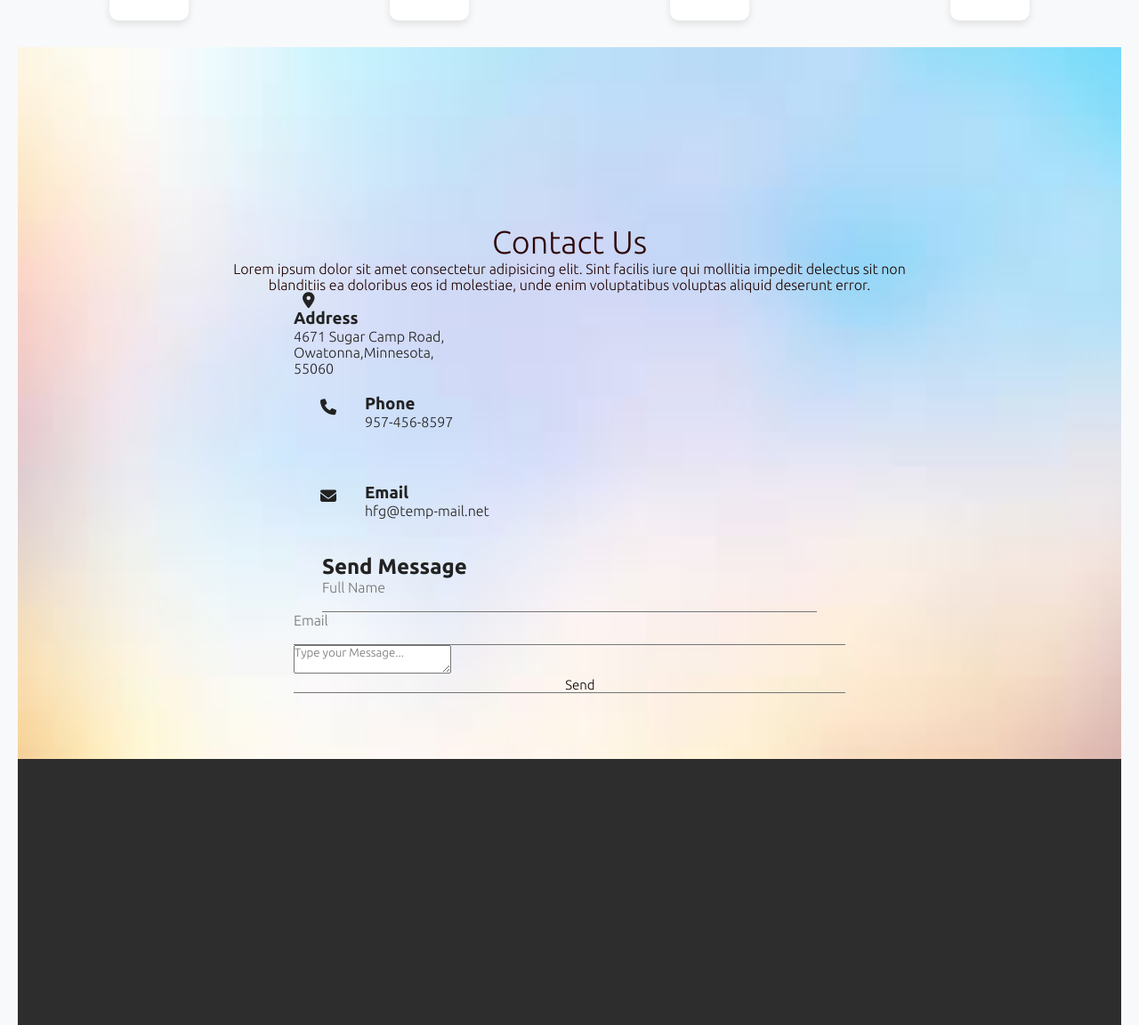
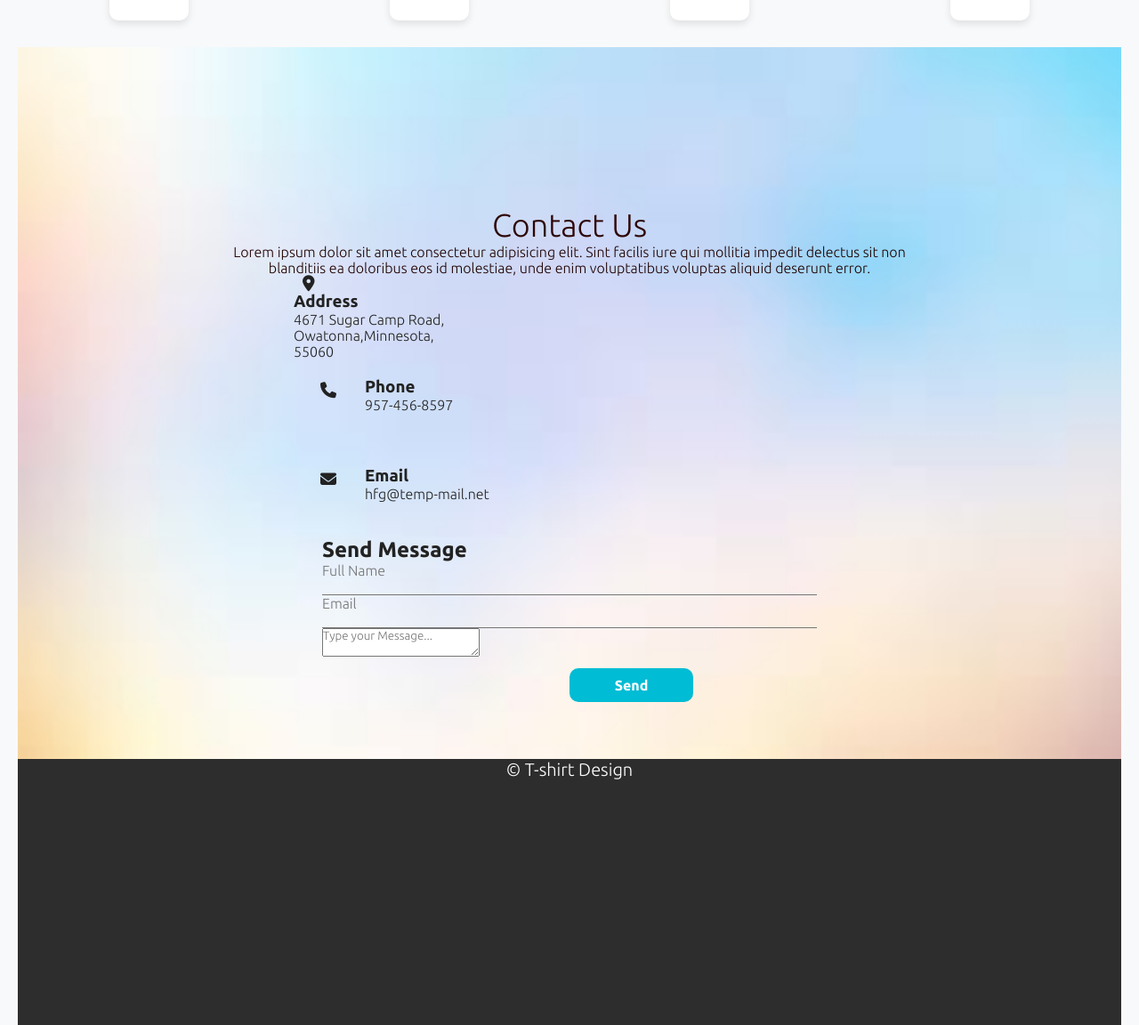
Before and after one commit to bhumiip06/T-shirt-Designing-project, a PHP site: page / in a window 1280 px wide. Shown: the part 1466-2618 px from the top of the page at 89% size. Run offline with PHP 8.4, Linux system fonts and the light colour scheme.

Commit message:
formatted contacty input boxes and changed style for send button in contact form and  resolved password eye toggle in login and signup form

```diff
--- a/index.html
+++ b/index.html
@@ -24,10 +24,10 @@
         </label>
         <ul class="list">
           <li><a href="#">Home</a></li>
-          <li><a href="#">T-shirts</a></li>
+          <li><a href="#card-grid">T-shirts</a></li>
           <li><a href="design-canvas.html">Design</a></li>
           <li><a href="#about">About Us</a></li>
-          <li><a href="#">Contact Us</a></li>
+          <li><a href="#contact">Contact Us</a></li>
           <li><a href="login.html">Login</a></li>
           <li><a href="#" id="cart"><i class="fa-solid fa-cart-shopping" style="color: #FFFFFF;"></i></a></li>
         </ul>
@@ -42,7 +42,7 @@
       <img src="images/heroimg.png" class="heroImg">
     </div>
 <!-- about section and working -->
-    <div class="about">
+    <div class="about" id="about">
       <div class="working">
         <h1>Easy 4 Step Working</h1>
         <ul style="list-style: decimal;">
@@ -54,7 +54,7 @@
       </div>
     </div>
 <!-- tshirt feature cards -->
-    <div class="card-grid">
+    <div class="card-grid" id="card-grid">
       <div class="card">
         <img src="" alt="">
         <div class="card-content">
@@ -113,7 +113,7 @@
       </div>
     </div>
 <!-- contact form -->
-    <section class="contact">
+    <section class="contact" id="contact">
       <div class="content">
         <h2>Contact Us</h2>
         <p>Lorem ipsum dolor sit amet consectetur adipisicing elit. Sint facilis iure qui mollitia impedit delectus sit non blanditiis ea doloribus eos id molestiae, unde enim voluptatibus voluptas aliquid deserunt error.</p>
@@ -143,9 +143,9 @@
        <div class="contact-form">
         <form>
           <h2>Send Message</h2>
-          <label for="">Full Name</label>
-          <input type="text" name="" required="required">
-
+          <div class="input-box">
+            <label for="">Full Name</label>
+            <input type="text" name="" required="required">
           </div>
           <div class="input-box">
             <label for="">Email</label>
@@ -153,10 +153,10 @@
           </div>
           <div class="input-box">
             <textarea  placeholder="Type your Message..." required="required"></textarea>
-
           </div>
           <div class="input-box">
-            <input type="submit" name="" value="Send">
+            <!-- <input type="submit" name="" value="Send"> -->
+            <button type="submit" value="Send" id="send">Send</button>
           </div>
         </form>
        </div>
@@ -164,7 +164,7 @@
 
 <!-- footer -->
     <footer>
-
+        <span> &copy; T-shirt Design </span>
     </footer>
 </body>
 </html>
--- a/style.css
+++ b/style.css
@@ -298,7 +298,19 @@ body{
     outline: none;
     resize: none;
 }
+.input-box label{
 
+}
+#send{
+    padding:10px;
+    width:25%;
+    background-color:#00bcd4;
+    color:white;
+    text-decoration: none;
+    border-radius: 10px;
+    margin:10px;
+    margin-left: 50%;
+}
 /*Login and signup form */
 
 .container{
```
Also changed, not shown: login.html (+7 -7 lines), script.js (+40 -7 lines).
